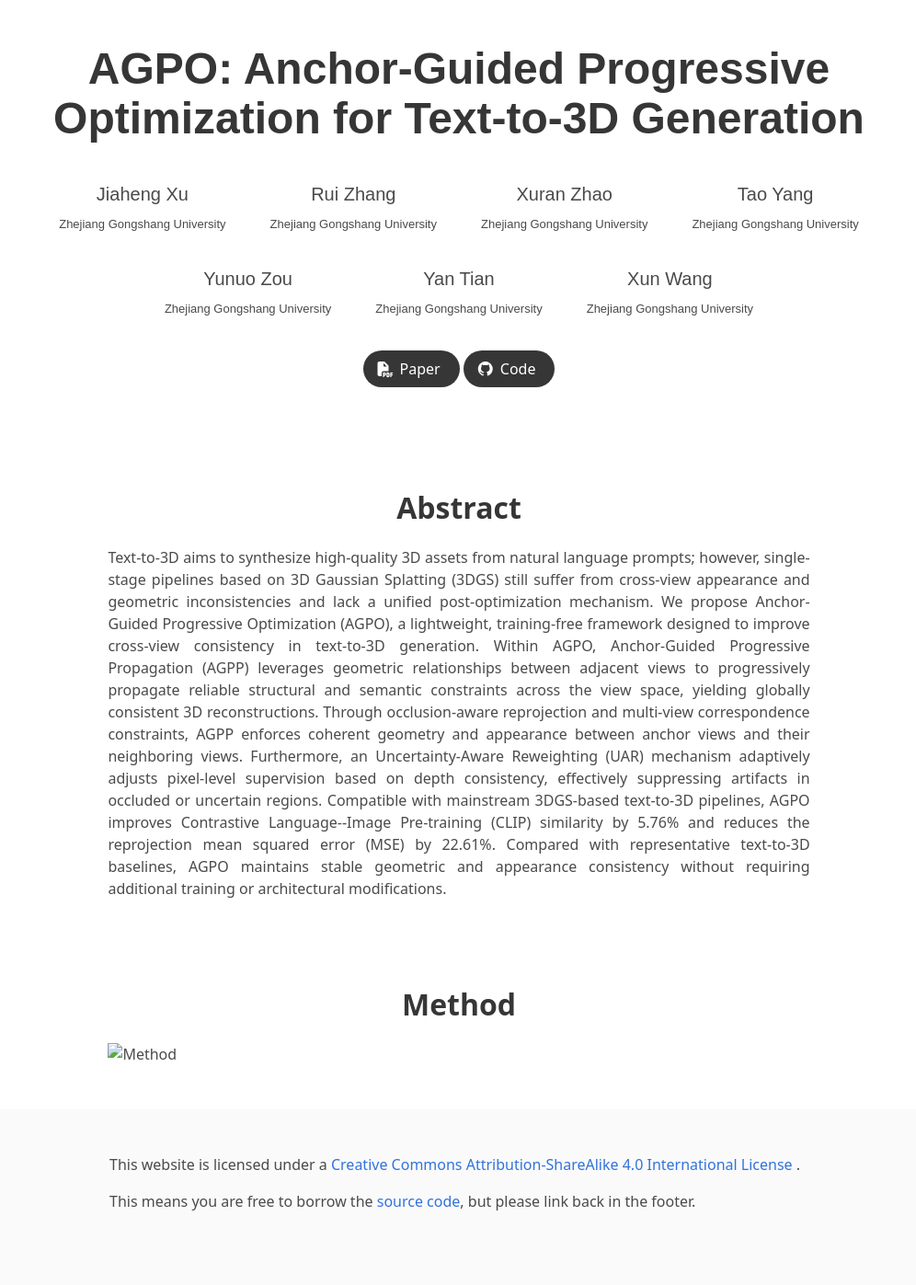
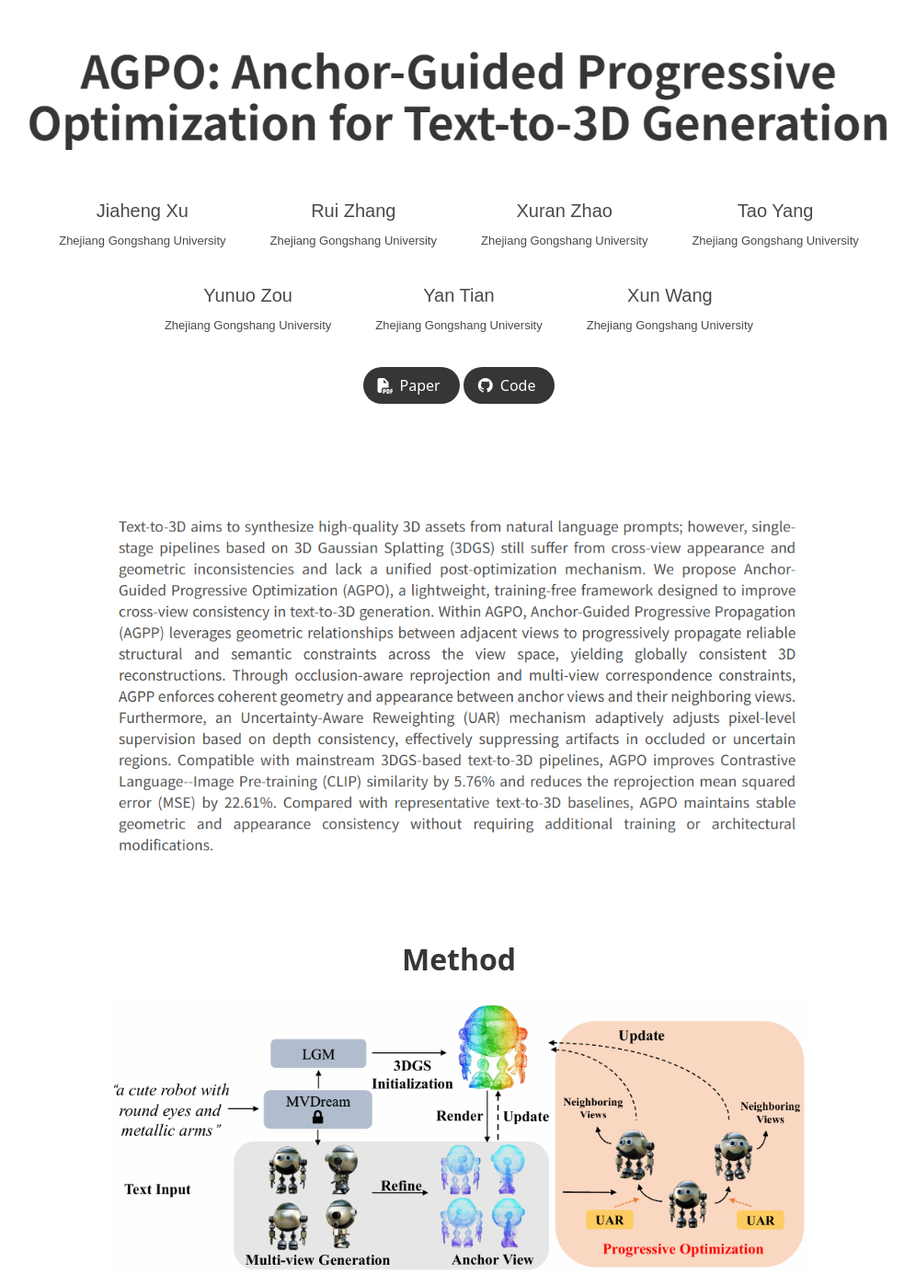
Before and after one commit to Cola012/AGPO, a plain HTML site: page index.html in a window 1280 px wide. Shown: the top 1397 px of the page at 92% size, without its empty margins (141-1137 px from the left). Drawn offline with Linux system fonts and the light colour scheme; some icons are missing.

Commit message:
Update index.html

```diff
--- a/index.html
+++ b/index.html
@@ -1,6 +1,8 @@
 <!DOCTYPE html>
 <html>
 <head>
+  <meta charset="utf-8">
+  <meta name="viewport" content="width=device-width, initial-scale=1">
   <title>AGPO: Anchor-Guided Progressive Optimization for Text-to-3D Generation</title>
 
   <link rel="stylesheet" href="./css/bulma.min.css">
@@ -10,8 +12,8 @@
   <link rel="stylesheet"
         href="https://cdn.jsdelivr.net/gh/jpswalsh/academicons@1/css/academicons.min.css">
   <link rel="stylesheet" href="./css/index.css">
+</head>
 
-</head>
 <body>
 
 <section class="hero">
@@ -19,7 +21,14 @@
     <div class="container is-max-desktop">
       <div class="columns is-centered">
         <div class="column has-text-centered">
-          <h1 class="title is-1 publication-title">AGPO: Anchor-Guided Progressive Optimization for Text-to-3D Generation</h1>
+
+          <!-- Title Image -->
+          <div class="title-image-wrapper">
+            <img src="./images/title.png"
+                 alt="AGPO: Anchor-Guided Progressive Optimization for Text-to-3D Generation"
+                 class="title-image">
+          </div>
+
           <div class="is-size-5 publication-authors">
 
             <div class="author-block" style="display: inline-block; width: 20%; vertical-align: top; margin: 1.66%;">
@@ -92,10 +101,14 @@
   <div class="container is-max-desktop">
     <div class="columns is-centered has-text-centered">
       <div class="column is-four-fifths">
-        <h2 class="title is-3">Abstract</h2>
-        <div class="content has-text-justified">
-          Text-to-3D aims to synthesize high-quality 3D assets from natural language prompts; however, single-stage pipelines based on 3D Gaussian Splatting (3DGS) still suffer from cross-view appearance and geometric inconsistencies and lack a unified post-optimization mechanism. We propose Anchor-Guided Progressive Optimization (AGPO), a lightweight, training-free framework designed to improve cross-view consistency in text-to-3D generation. Within AGPO, Anchor-Guided Progressive Propagation (AGPP) leverages geometric relationships between adjacent views to progressively propagate reliable structural and semantic constraints across the view space, yielding globally consistent 3D reconstructions. Through occlusion-aware reprojection and multi-view correspondence constraints, AGPP enforces coherent geometry and appearance between anchor views and their neighboring views. Furthermore, an Uncertainty-Aware Reweighting (UAR) mechanism adaptively adjusts pixel-level supervision based on depth consistency, effectively suppressing artifacts in occluded or uncertain regions. Compatible with mainstream 3DGS-based text-to-3D pipelines, AGPO improves Contrastive Language--Image Pre-training (CLIP) similarity by 5.76% and reduces the reprojection mean squared error (MSE) by 22.61%. Compared with representative text-to-3D baselines, AGPO maintains stable geometric and appearance consistency without requiring additional training or architectural modifications.
+
+        <!-- Abstract Image -->
+        <div class="abstract-image-wrapper">
+          <img src="./images/abstract.png"
+               alt="Abstract"
+               class="abstract-image">
         </div>
+
       </div>
     </div>
   </div>
@@ -108,7 +121,7 @@
       <div class="column is-four-fifths">
         <h2 class="title is-3">Method</h2>
         <div class="content has-text-justified">
-          <img src="./images/Method.png" alt="Method">
+          <img src="./images/Mtehod.png" alt="Method" class="method-image">
         </div>
       </div>
     </div>
@@ -141,13 +154,47 @@
 
 <style>
 .author-block {
-    display: block;
-    text-align: center;
-    margin: 20px 0;
+  display: block;
+  text-align: center;
+  margin: 20px 0;
 }
+
 .author-school-block {
   display: inline-block;
   font-size: 13px;
+}
+
+.title-image-wrapper {
+  text-align: center;
+  margin-bottom: 30px;
+}
+
+.title-image {
+  display: block;
+  margin: 0 auto;
+  max-width: 100%;
+  width: 950px;
+  height: auto;
+}
+
+.abstract-image-wrapper {
+  text-align: center;
+  margin-top: 10px;
+}
+
+.abstract-image {
+  display: block;
+  margin: 0 auto;
+  max-width: 100%;
+  width: 780px;
+  height: auto;
+}
+
+.method-image {
+  display: block;
+  margin: 0 auto;
+  max-width: 100%;
+  height: auto;
 }
 </style>
 
```
